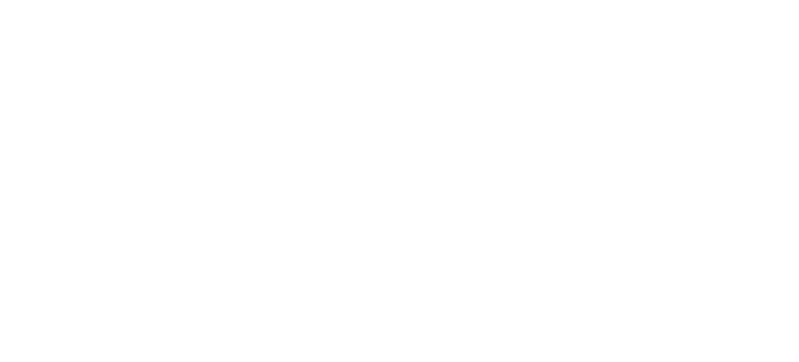
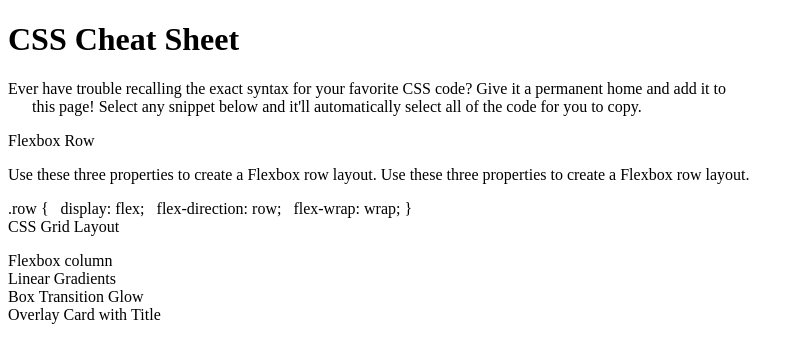
Before and after one commit to Hfranz1/Mini-Project, a plain HTML site: page index.html in a window 1280 px wide. Shown: the whole page, without its empty margins (0-799 px from the left). Drawn offline with Linux system fonts and the light colour scheme.

Commit message:
HTML Skeleton

```diff
--- a/index.html
+++ b/index.html
@@ -9,7 +9,40 @@
 
   <body>
     <header>
+      <h1>CSS Cheat Sheet</h1>
+        <p>
+          Ever have trouble recalling the exact syntax for your favorite CSS code? Give it a permanent home and add it to
+              this page! Select any snippet below and it'll automatically select all of the code for you to copy.
+        </p>
+      <section>
 
+          <header>Flexbox Row</header>
+          <p>Use these three properties to create a Flexbox row layout.
+            Use these three properties to create a Flexbox row layout.</p>
+            <div>
+              .row {
+                  display: flex;
+                  flex-direction: row;
+                  flex-wrap: wrap;
+                }
+            </div>
+
+          <header>CSS Grid Layout</header>
+          <p>
+
+          </p>
+
+          <header>Flexbox column</header>
+
+          <header>Linear Gradients</header>
+
+          <header>Box Transition Glow</header>
+
+          <header>Overlay Card with Title</header>
+
+
+
+      </section>
     </header>
 
     <section>
```
